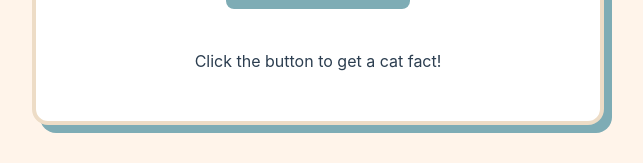
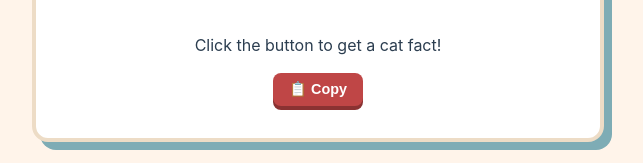
Before and after one commit to Anuska86/cat-fact, a React (Vite) app in the folder cat-fact/: page / in a window 1280 px wide. Shown: the part 501-664 px from the top of the page, without its empty margins (322-965 px from the left). Built offline with nearby package versions, Linux system fonts and the light colour scheme.

Commit message:
copy btn

```diff
--- a/cat-fact/src/App.css
+++ b/cat-fact/src/App.css
@@ -49,7 +49,7 @@ h1 {
   text-align: left;
 }
 
-/*Button*/
+/*Buttons*/
 
 button {
   background-color: var(--color-teal);
@@ -75,6 +75,20 @@ button:active {
   box-shadow: 0 6px 0px #5e8a91;
 }
 
+/*Copy button*/
+
+.copy-btn {
+  background-color: var(--color-terracotta);
+  padding: 8px 16px;
+  font-size: 0.9rem;
+  margin-bottom: 0;
+  box-shadow: 0 4px 0px #8a3232;
+}
+
+.copy-btn:hover {
+  background-color: #a83a3a;
+}
+
 /*Logo*/
 
 .logo {
--- a/cat-fact/src/App.tsx
+++ b/cat-fact/src/App.tsx
@@ -8,6 +8,8 @@ import type { CatFact } from "./types";
 function App() {
   const [catData, setCatData] = useState<CatFact | null>(null);
   const [isLoading, setIsLoading] = useState<boolean>(false);
+
+  //Data fetch
 
   const fetchFact = async () => {
     setIsLoading(true);
@@ -20,6 +22,19 @@ function App() {
       console.error("Error fetching the cat fact:", error);
     } finally {
       setIsLoading(false);
+    }
+  };
+
+  //Copy Clipbboard
+
+  const copyToClipboard = async () => {
+    if (catData?.fact) {
+      try {
+        await navigator.clipboard.writeText(catData.fact);
+        alert("Fact copied to clipboard!");
+      } catch (error) {
+        console.error("Failed to copy the fact!:", error);
+      }
     }
   };
 
@@ -43,6 +58,7 @@ function App() {
               : "Click the button to get a cat fact!"}
           </p>
         )}
+        <button className="copy-btn">📋 Copy</button>
       </div>
     </div>
   );
```
